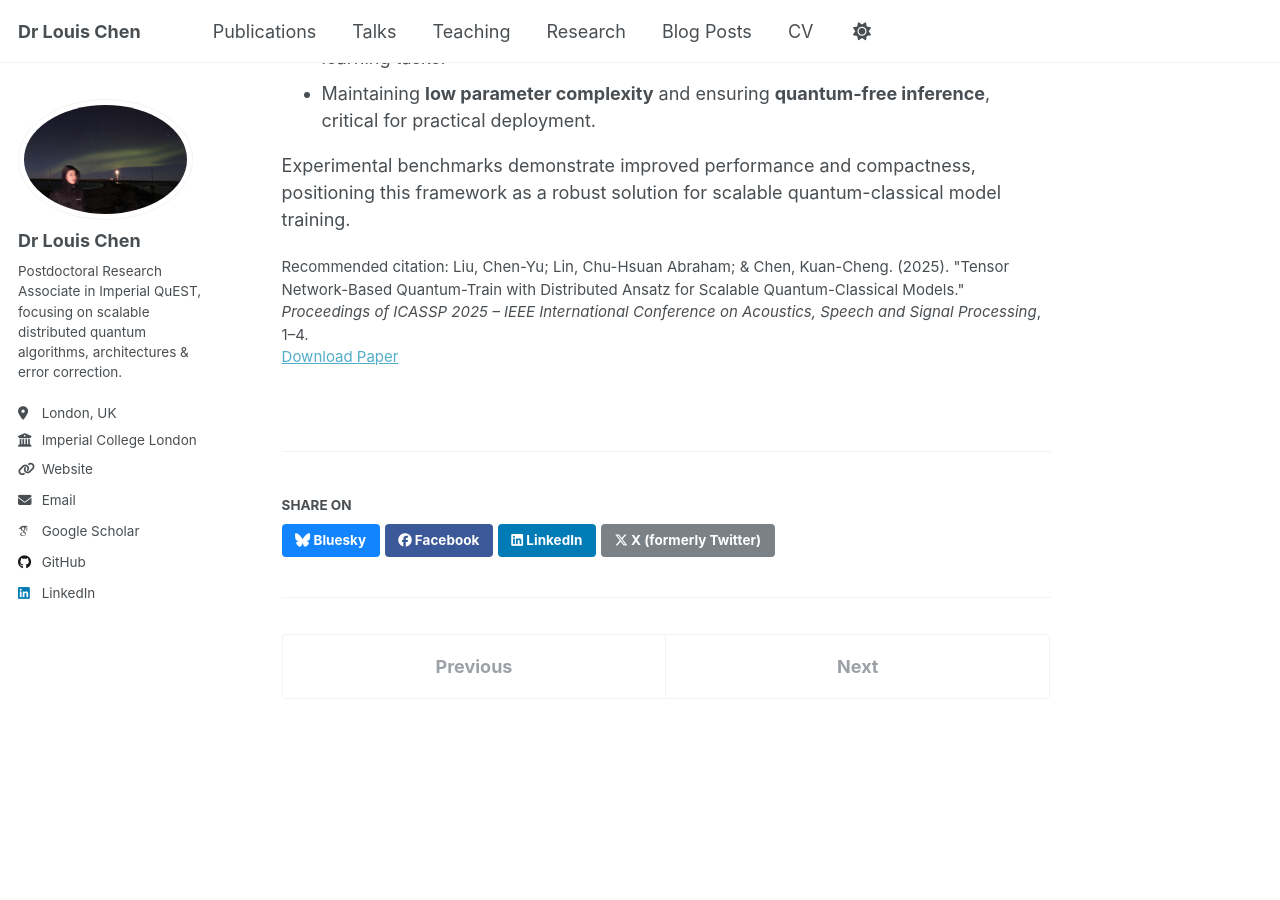
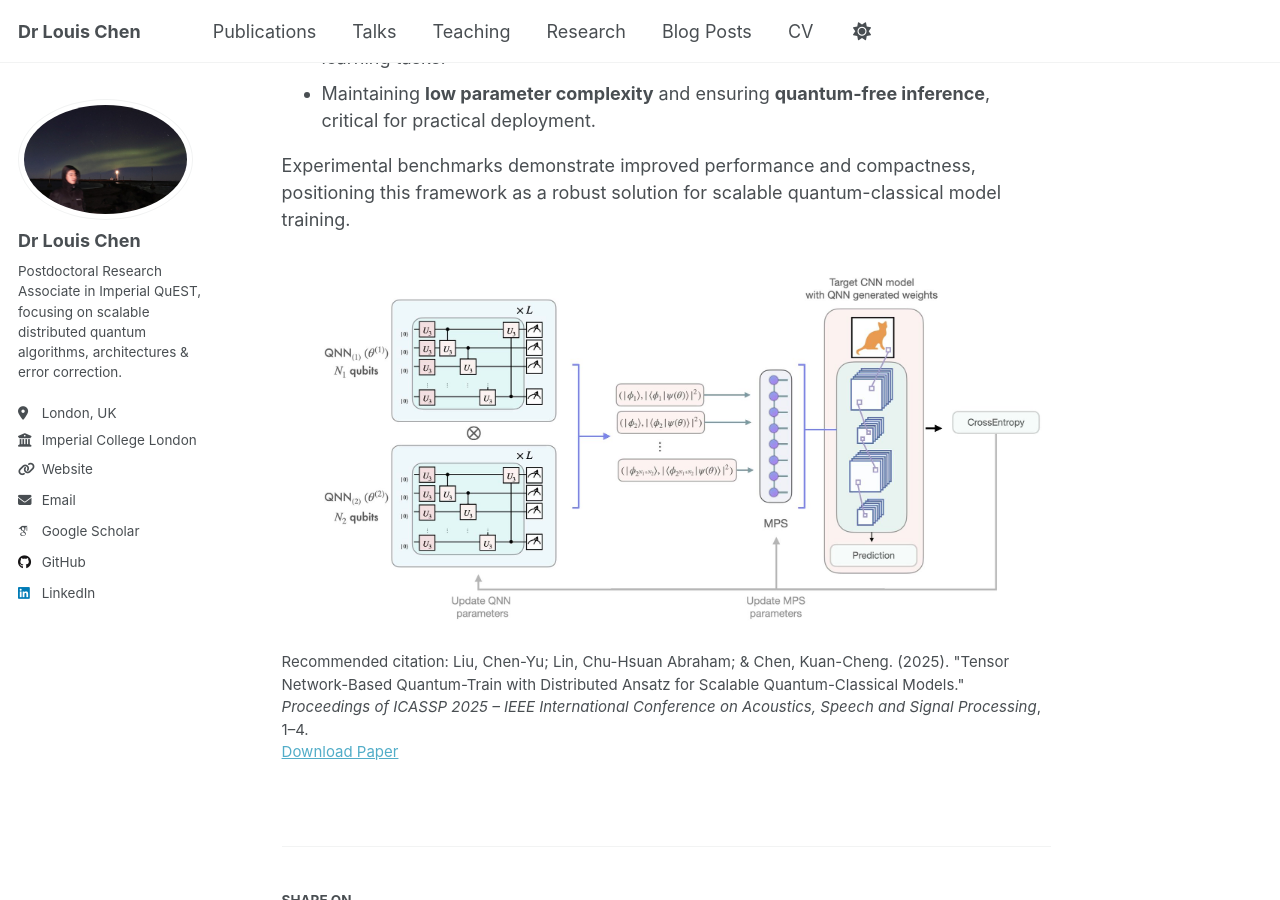
Before and after one commit to Louisanity/louisanity.github.io, a Jekyll site: the page built from _publications/2025-04-06-conference-tensorqt-number-1.md, in a window 1280 px wide and 900 px high, scrolled down 401 px. Built offline with Jekyll 4.4.1, drawn with Linux system fonts in a browser that asks for light colours; some web fonts are replaced.

Commit message:
Update 2025-04-06-conference-tensorqt-number-1.md

```diff
--- a/_publications/2025-04-06-conference-tensorqt-number-1.md
+++ b/_publications/2025-04-06-conference-tensorqt-number-1.md
@@ -17,3 +17,5 @@ This paper enhances the **Quantum-Train (QT)** framework by integrating a **tens
 * Maintaining **low parameter complexity** and ensuring **quantum-free inference**, critical for practical deployment.
 
 Experimental benchmarks demonstrate improved performance and compactness, positioning this framework as a robust solution for scalable quantum-classical model training.
+
+![Figure: Quantum-Train pipeline using distributed QNN modules and tensor networks for CNN weight generation.](https://louisanity.github.io/images/qt_with_tensor.jpeg)
```
